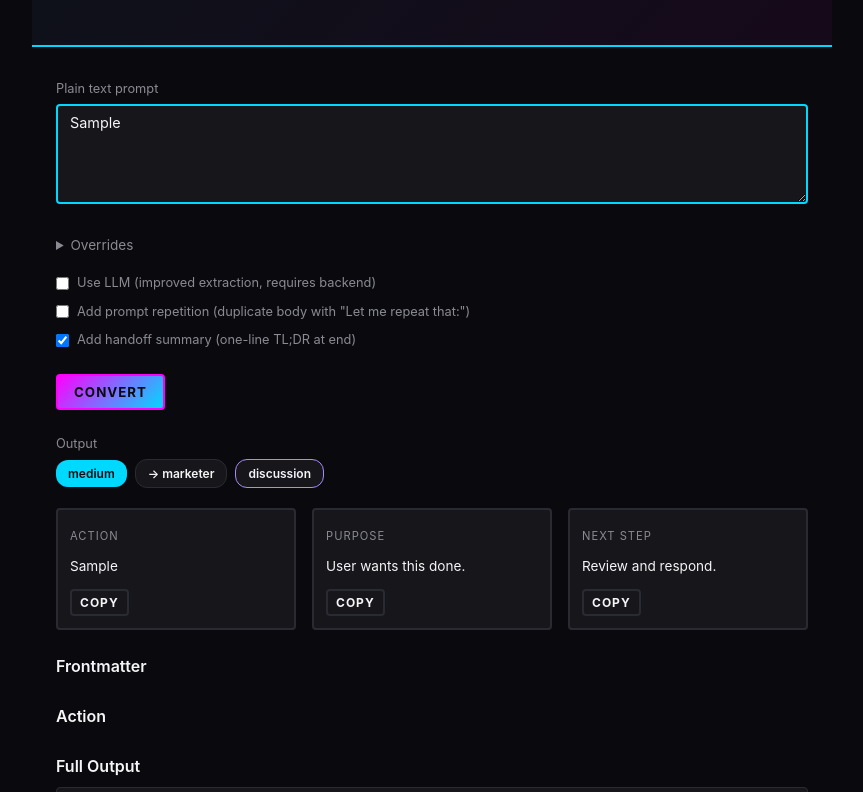
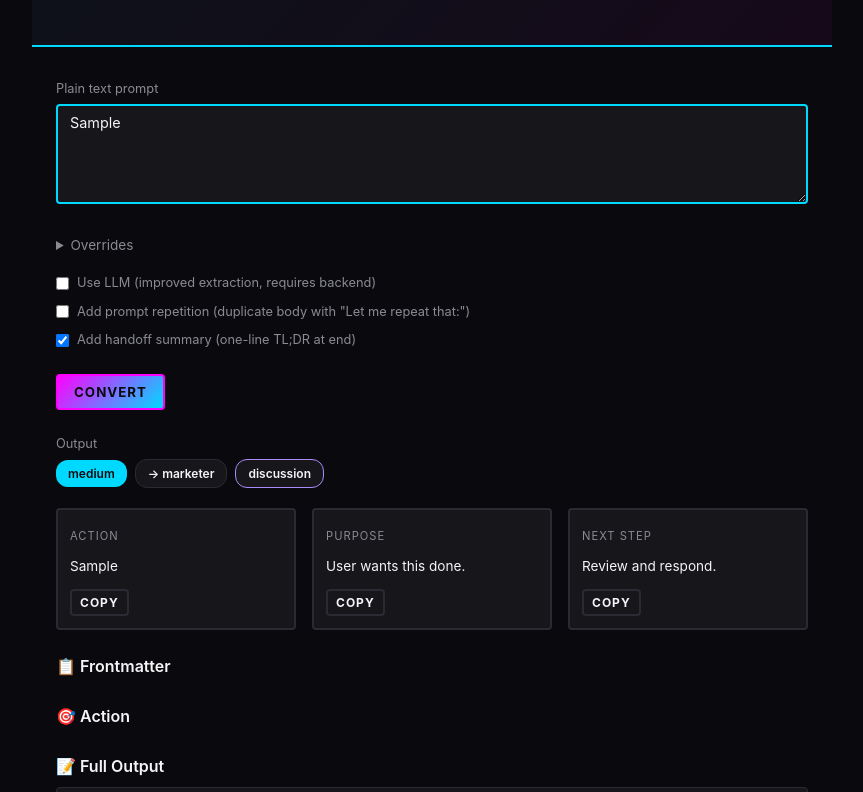
Before and after one commit to nicodemusdev/prompt-to-yaml-handoff, a website: page index.html in a window 1280 px wide. Both pictures are taken after typing "Sample" into the empty fields and a click on the button "CONVERT". Shown: the part 455-1247 px from the top of the page, without its empty margins (208-1071 px from the left). Drawn offline with Linux system fonts and the light colour scheme.

Commit message:
Add emoji section headers per handoff spec
Co-authored-by: Cursor <cursoragent@cursor.com>

```diff
--- a/index.html
+++ b/index.html
@@ -255,15 +255,15 @@
     <div id="outputSnippets" class="quick-snippets"></div>
     <div class="output-section">
       <details>
-        <summary class="section-header">Frontmatter</summary>
+        <summary class="section-header">📋 Frontmatter</summary>
         <pre id="outputFrontmatter" class="yaml-block"></pre>
       </details>
       <details>
-        <summary class="section-header">Action</summary>
+        <summary class="section-header">🎯 Action</summary>
         <pre id="outputAction" class="action-block"></pre>
       </details>
       <details open>
-        <summary class="section-header">Full Output</summary>
+        <summary class="section-header">📝 Full Output</summary>
         <pre id="outputFull" class="full-yaml"></pre>
       </details>
     </div>
```
